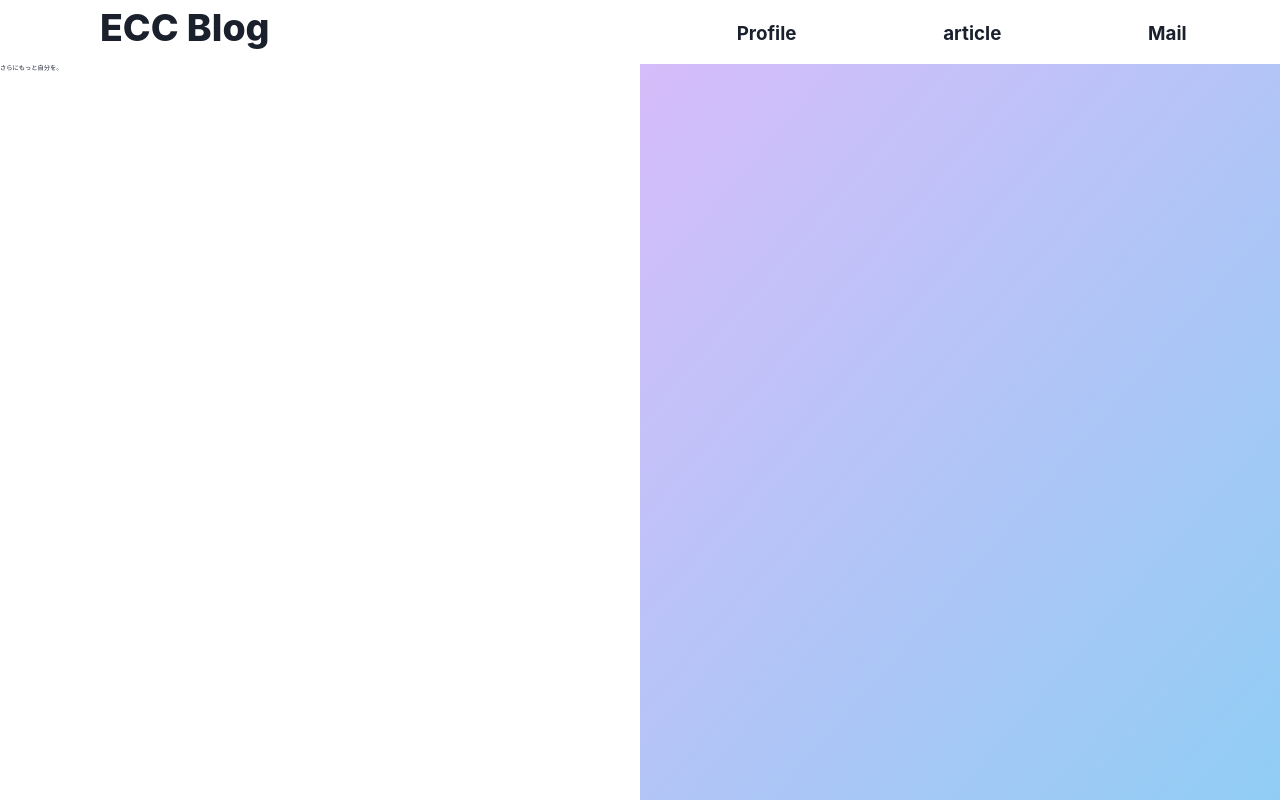
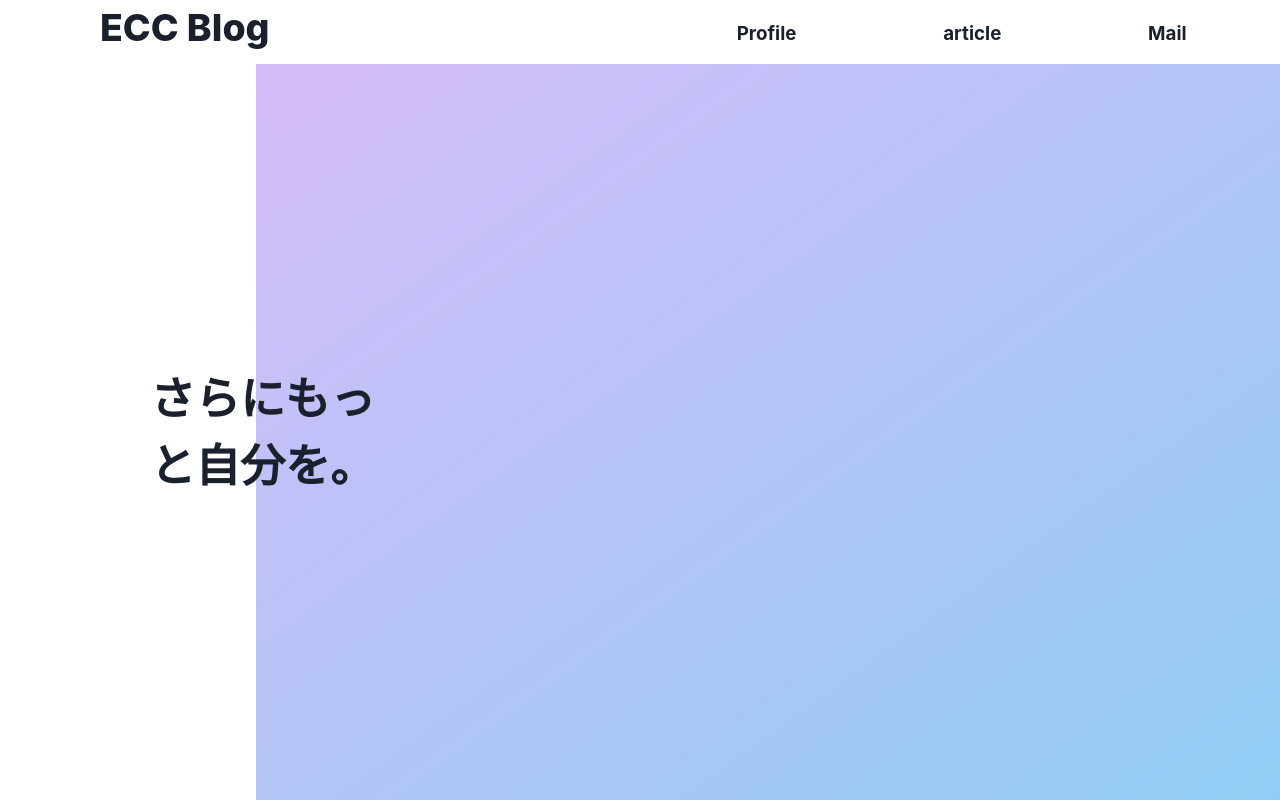
Before and after one commit to yumekiti/Blog-Trial, a Next.js app: page / in a window 1280 px wide. Built offline with nearby package versions, Linux system fonts and the light colour scheme.

Commit message:
Blog-Trial

```diff
--- a/package.json
+++ b/package.json
@@ -22,5 +22,8 @@
     "react": "18.2.0",
     "react-dom": "18.2.0",
     "typescript": "5.0.4"
+  },
+  "devDependencies": {
+    "sass": "^1.62.0"
   }
 }
--- a/src/pages/components/MainBijual.tsx
+++ b/src/pages/components/MainBijual.tsx
@@ -1,13 +1,28 @@
 import { Box, Flex, Text } from '@chakra-ui/react'
+import style from '@/styles/mainbijual.module.scss'
 
 export default function MainBijual() {
     return (
         <>
-            <Flex w={'100%'} h={'92vh'} marginTop={'8vh'}>
-                <Text w={'50%'}>さらにもっと自分を。</Text>
-                <Box w={'50%'} h={'92vh'} bgGradient={'linear(to-tl,blue.200,purple.200)'}>
-
-                </Box>
+            <Flex w={'100%'} h={'92vh'} marginTop={'8vh'} position={'relative'}>
+                <Text
+                    w={'20%'}
+                    h={'92vh'}
+                    display={'flex'}
+                    justifyContent={'center'}
+                    alignItems={'center'}
+                    fontSize={'7xl'}
+                    position={'absolute'}
+                    top={0}
+                    left={'15rem'}
+                    fontWeight={'extrabold'}
+                >さらにもっと自分を。</Text>
+                <Box
+                    w={'80%'}
+                    h={'92vh'}
+                    marginLeft={'20%'}
+                    bgGradient={'linear(to-tl,blue.200,purple.200)'}
+                ></Box>
             </Flex>
         </>
     )
```
Also changed, not shown: 1 other file (tests, documents, lock files or other folders).
